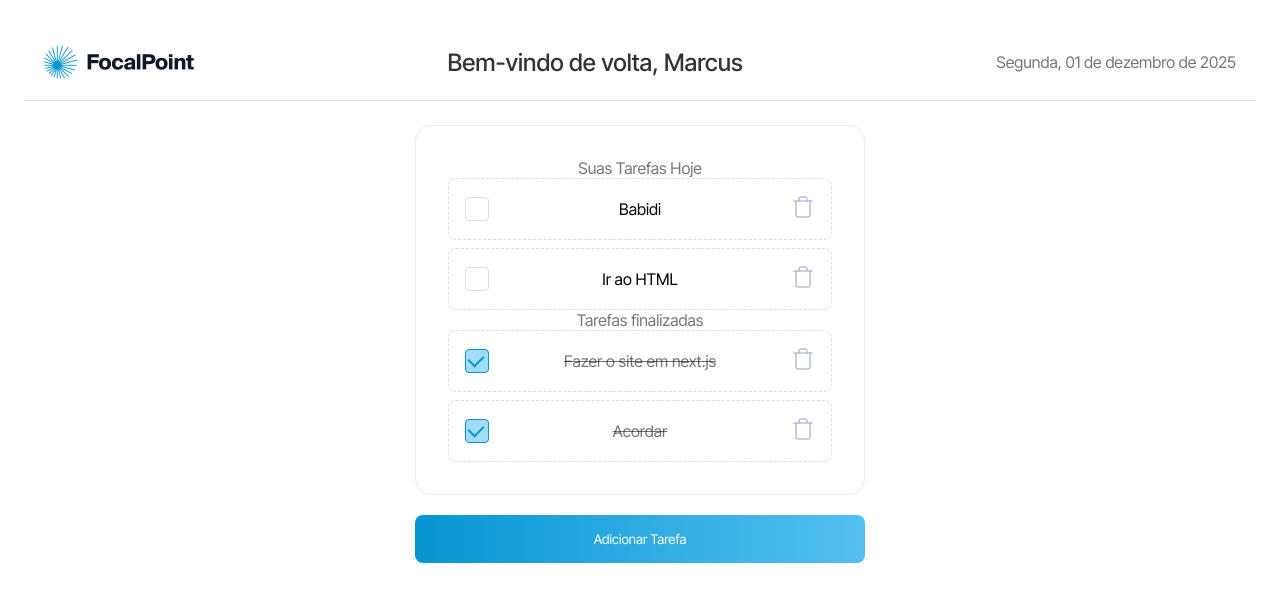
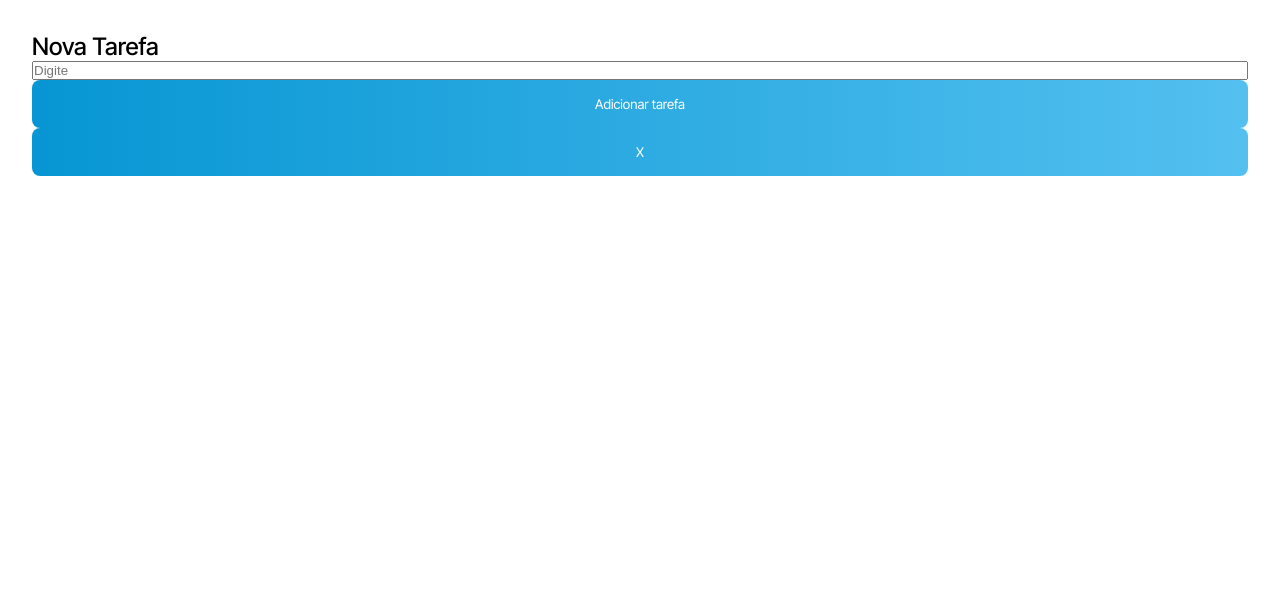
Before and after one commit to Dehrangerz9/legaplan-front-end-jr, a Next.js app: page / in a window 1280 px wide. Both pictures are taken after a click on the button "Adicionar Tarefa". Shown: the top 602 px of the page. Built offline with nearby package versions, Linux system fonts and the light colour scheme.

Commit message:
feat: popup adicionar task

```diff
--- a/src/app/components/toDoList.js
+++ b/src/app/components/toDoList.js
@@ -8,6 +8,16 @@ import trashIcon from "../assets/trash-icon.png"
 export default function ToDoList() {
     const [tasks,setTasks] = useState(JSON.parse(localStorage.getItem('tasks')) || ['Babidi','Ir ao HTML']);
     const [completedTasks,setCompletedTask] = useState(JSON.parse(localStorage.getItem('completedTasks')) || ['Fazer o site em next.js','Acordar']);
+    const [isCreateTaskPopup,setCreateTaskPopup] = useState(false);
+    const [isDeleteTaskPopup,setDeleteTaskPopup] = useState(false);
+    const [taskToDelete,setTaskToDelete] = useState(null)
+    const [newTask,setNewTask] = useState("")
+
+    function addTask(){
+        setTasks([...tasks,newTask])
+        setNewTask("")
+        setCreateTaskPopup(false)
+    }
 
     function completeTask(index){
         const completedTask = tasks[index];
@@ -44,7 +54,7 @@ export default function ToDoList() {
                     </li>
                 ))}
             </ul>
-            <p>Tarefas finalizadas</p>
+            <p>Tarefas Finalizadas</p>
             <ul>
                 {completedTasks.map((task,index)=>(
                     <li key={index}>
@@ -53,6 +63,21 @@ export default function ToDoList() {
                 ))}
             </ul>
         </div>
-        <button className='button'>Adicionar Tarefa</button>
+        <button className='button' onClick={()=>{setCreateTaskPopup(true)}}>Adicionar Tarefa</button>
+        {isCreateTaskPopup ? (
+            <div className="popup">
+                <div className="popup-inner">
+                    <p className='popup-title'>Nova Tarefa</p>
+                    <input
+                        type="text"
+                        value={newTask}
+                        onChange={(e) => setNewTask(e.target.value)}
+                        placeholder="Digite"
+                    />
+                    <button className="button" onClick={addTask}>Adicionar tarefa</button>
+                    <button className="button" onClick={() => {setCreateTaskPopup(false); setCreateTaskPopup(false)}}>X</button>
+                </div>
+            </div>
+        ) : null }
     </div>);
 }
--- a/src/app/components/toDoList.scss
+++ b/src/app/components/toDoList.scss
@@ -8,10 +8,13 @@
 
     .tasks {
         padding: 32px;
+        display: flex;
+        flex-direction: column;
         gap: 24px;
         border: 1px solid #EAECF0;
         border-radius: 16px;
         width: 100%;
+
 
         p {
             color: hsla(0, 0%, 0%, 0.54);
@@ -101,3 +104,33 @@
     outline: none;
     border: 0;
 }
+
+
+.popup {
+    position: fixed;
+    top: 0;
+    left: 0;
+    width: 100%;
+    height: 100vh;
+    background-color: rgba(0, 0, 0, 0.363);
+
+    display: flex;
+    font-family: "Inter Tight", sans-serif;
+
+    .popup-inner {
+        position: relative;
+        padding: 32px;
+        width: 100%;
+        height: 100%;
+        background-color: #FFF;
+
+        display: flex;
+        flex-direction: column;
+
+        .popup-title {
+            color: black;
+            font-size: 24px;
+            font-weight: 500;
+        }
+    }
+}
```
